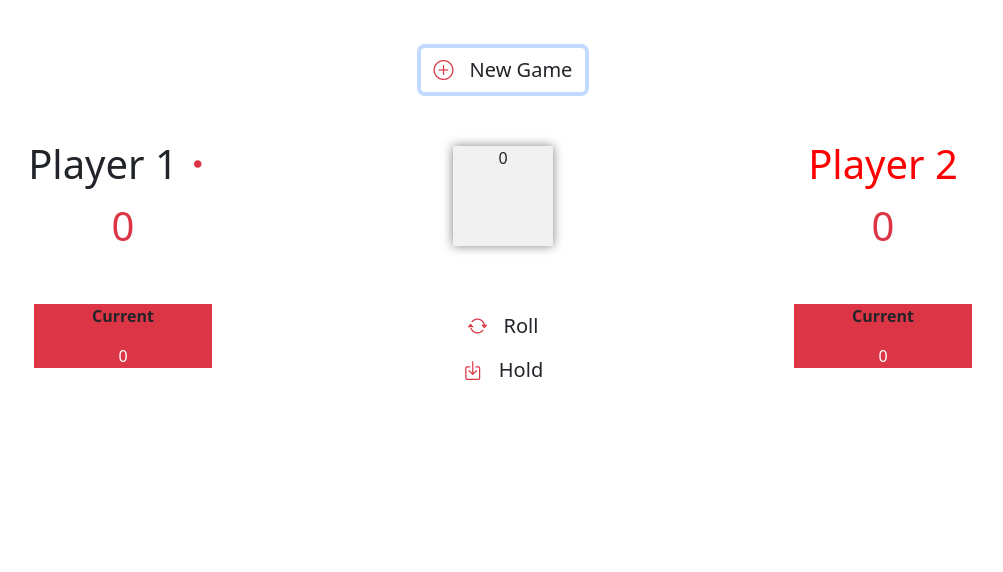
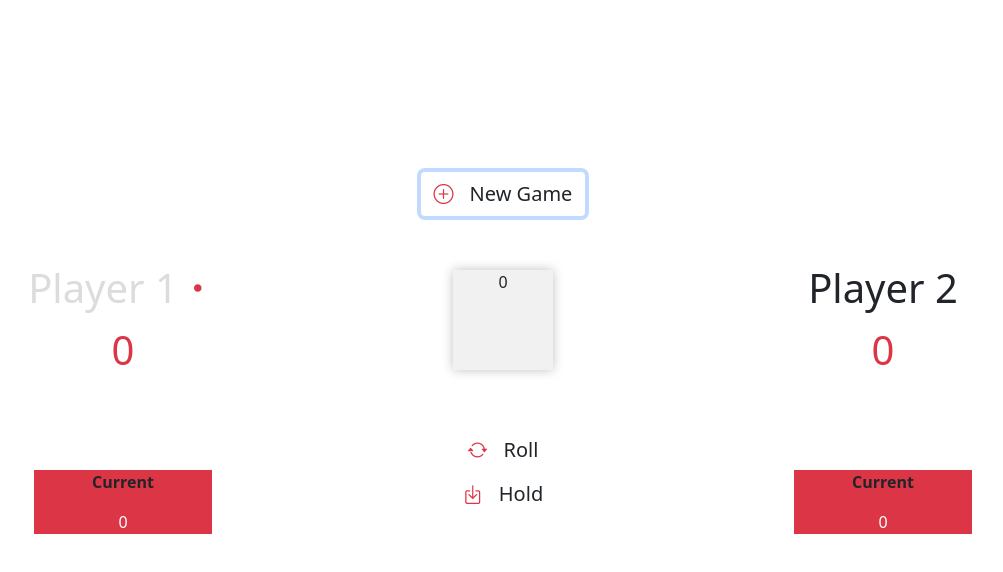
Before and after one commit to WilfriedPaillot/DicesGame, a plain HTML site: page index.html in a window 1280 px wide. Both pictures are taken after a click on the button "New Game". Shown: the whole page, without its empty margins (137-1140 px from the left). Drawn offline with nearby package versions, Linux system fonts and the light colour scheme.

Commit message:
Somes light fixes

```diff
--- a/assets/scripts/script.js
+++ b/assets/scripts/script.js
@@ -83,11 +83,11 @@ function resetAll() {
 function changePlayerStyle() {
 
     if (activePlayer === 1 ) {
-        document.getElementById('player1').classList.add('actived');
-        document.getElementById('player2').classList.remove('actived');
+        document.getElementById('player2').classList.add('unactive');
+        document.getElementById('player1').classList.remove('unactive');
     }
     else {
-        document.getElementById('player1').classList.remove('actived');
-        document.getElementById('player2').classList.add('actived');
+        document.getElementById('player2').classList.remove('unactive');
+        document.getElementById('player1').classList.add('unactive');
     }
 }
--- a/assets/styles/style.scss
+++ b/assets/styles/style.scss
@@ -13,9 +13,19 @@
 
 
 // Additionnal custom styles
+body {
+    height: 100vh;
+    width: 100%;
+}
 
-.actived {
-    color: red;
+section {
+    position: relative;
+    top: 40%;
+    transform: translateY(-50%);
+}
+
+.unactive {
+    color: gainsboro;
 }
 
 .dice {
@@ -23,7 +33,7 @@
     width: 100px;
     height: 100px;
     background: #f1f1f1;
-    box-shadow: 0 0 10px rgba(0,0,0,0.5);
+    box-shadow: 0 0 10px rgba(0,0,0,0.25);
     top: 40%;
     left: 50%;
     transform: translate(-50%, -40%);
--- a/index.html
+++ b/index.html
@@ -17,7 +17,7 @@
 
         <div class="row">
             <div class="col-lg-4 text-center">
-                <h1 class="" id="player1">Player 1<i class="bi bi-dot text-danger"></i></h1>
+                <h1 class="players" id="player1">Player 1<i class="bi bi-dot text-danger"></i></h1>
                 <span class="text-danger fw-light fs-1" id="globalScore1">0</span>
             </div>
             <div class="col-lg-4">
@@ -27,7 +27,7 @@
 
             </div>
             <div class="col-lg-4 text-center">
-                <h1 class="" id="player2">Player 2</h1>
+                <h1 class="players" id="player2">Player 2</h1>
                 <span class="text-danger fw-light fs-1" id="globalScore2">0</span>
             </div>
         </div>
```
Also changed, not shown: assets/styles/style.css, 1 other file.
